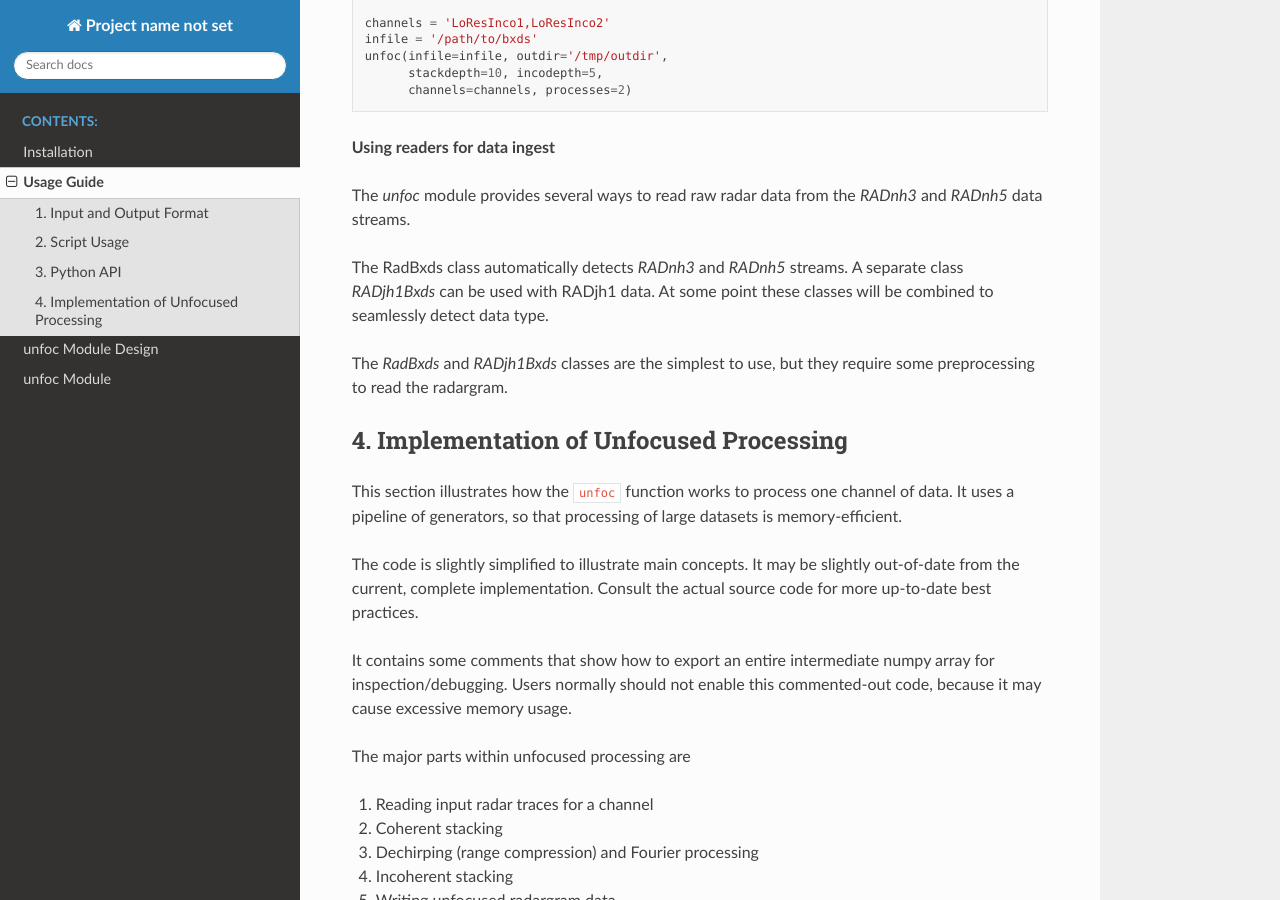
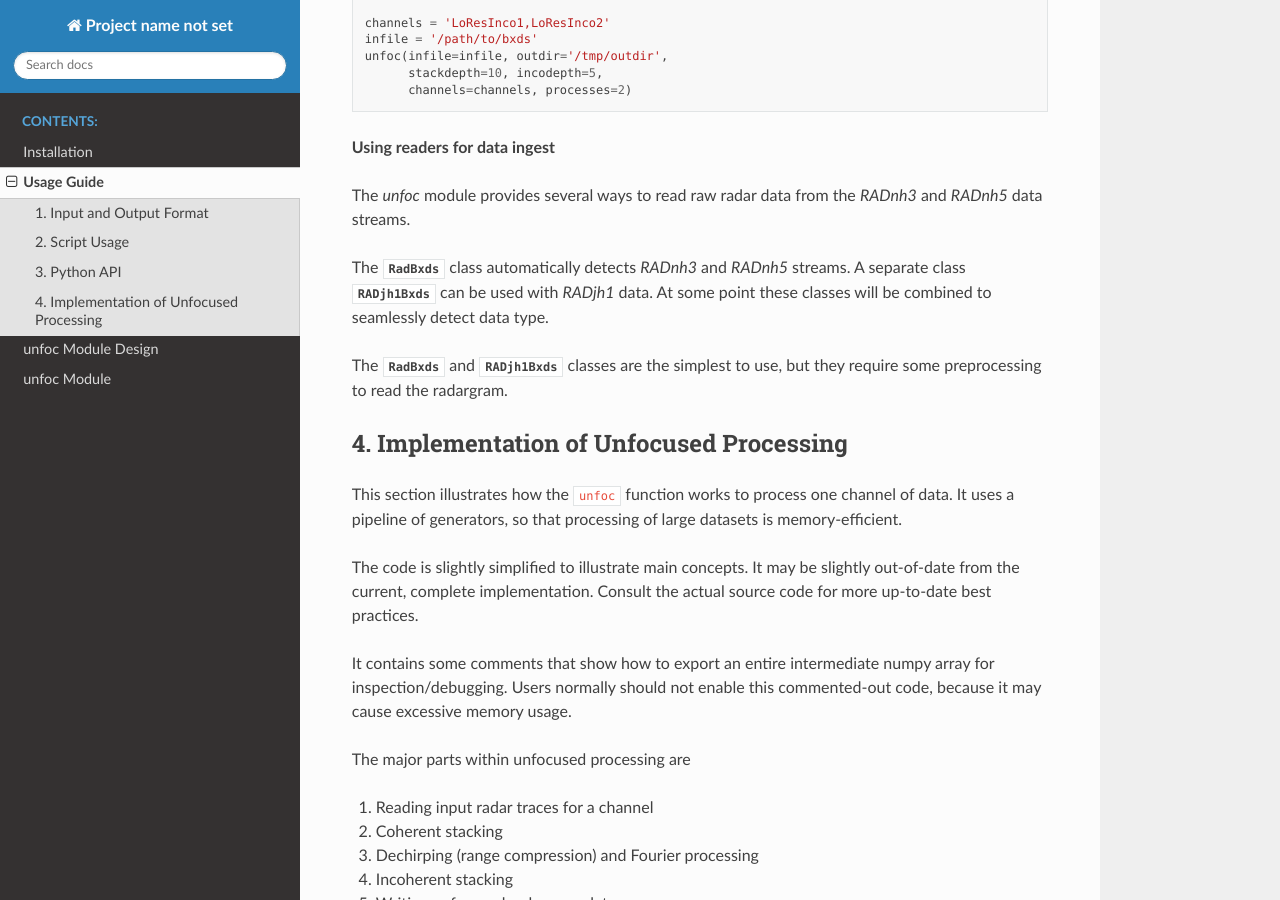
Before and after one commit to UTIG/unfoc, a Sphinx documentation site: the page built from docs/source/usage_guide.rst, in a window 1280 px wide and 900 px high, scrolled down 1517 px. Built offline with Sphinx 7.4.7 and the Read the Docs theme 3.1.0, drawn with Linux system fonts in a browser that asks for light colours; the version number could not be read and is left out; part of the change alters nothing that is shown.

```diff
--- a/docs/source/usage_guide.rst
+++ b/docs/source/usage_guide.rst
@@ -77,11 +77,11 @@ To run each output channel on a separate core:
 The `unfoc` module provides several ways to read raw radar data from
 the `RADnh3` and `RADnh5` data streams.
 
-The RadBxds class automatically detects `RADnh3` and `RADnh5` streams.
-A separate class `RADjh1Bxds` can be used with RADjh1 data.  At some point
+The :class:`~unfoc.read.RadBxds`  class automatically detects `RADnh3` and `RADnh5` streams.
+A separate class :class:`~unfoc.read.RADjh1Bxds` can be used with `RADjh1` data.  At some point
 these classes will be combined to seamlessly detect data type.
 
-The `RadBxds` and `RADjh1Bxds` classes are the simplest to use, but
+The :class:`~unfoc.read.RadBxds` and :class:`~unfoc.read.RADjh1Bxds` classes are the simplest to use, but
 they require some preprocessing to read the radargram.
 
 
```
